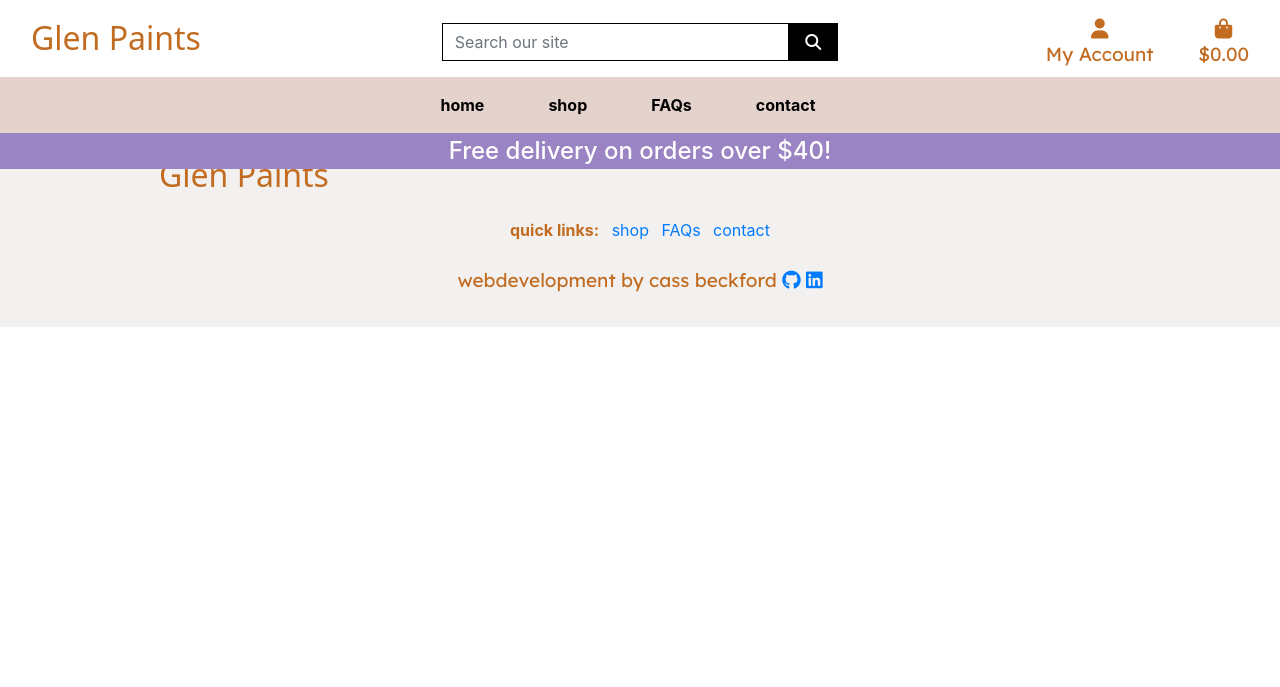
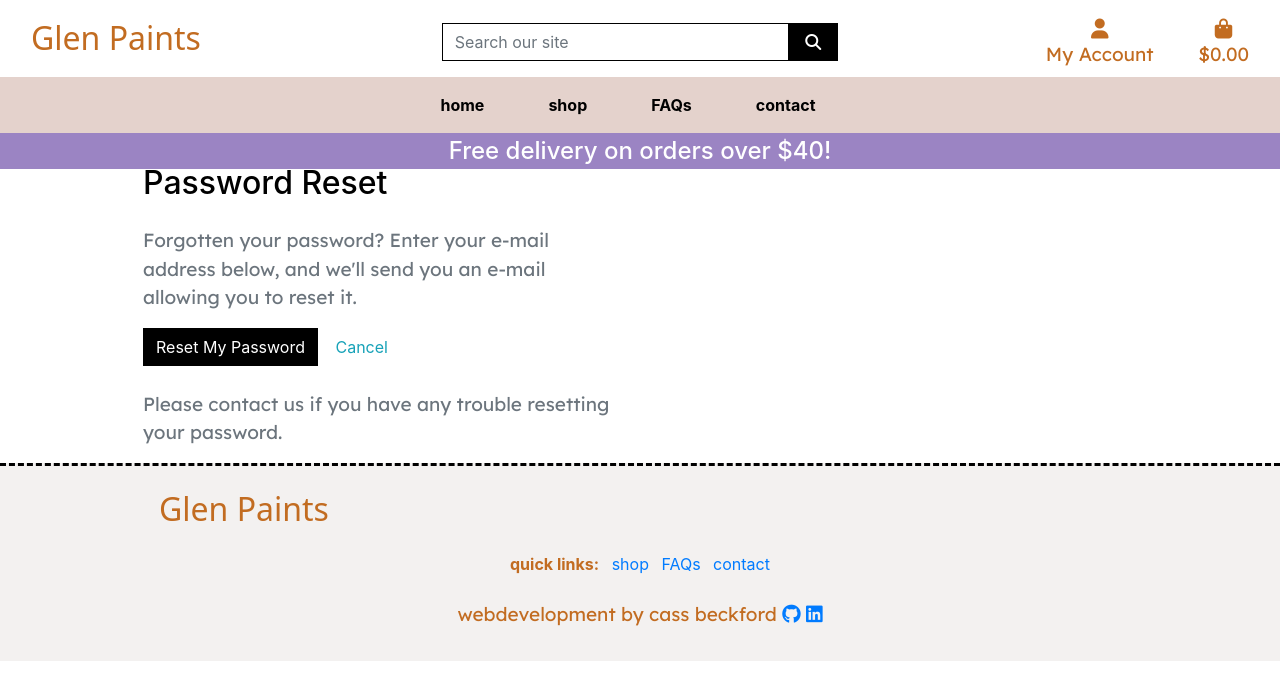
Before and after one commit to CassJBeckford/Glen_paints_MP4, a Django app: a page that uses templates/allauth/account/password_reset_done.html in a window 1280 px wide. Shown: the top 687 px of the page. Run offline with Django 3.2, Linux system fonts and the light colour scheme; parts of the project's set-up code (start-up, migrations or seed data) failed here and were passed over; some libraries are stand-ins or nearby versions; some web fonts are replaced.

Commit message:
Add crispy form

```diff
--- a/templates/allauth/account/password_reset_done.html
+++ b/templates/allauth/account/password_reset_done.html
@@ -5,12 +5,21 @@
 
 {% block head_title %}{% trans "Password Reset" %}{% endblock %}
 
-{% block content %}
-    <h1>{% trans "Password Reset" %}</h1>
+{% block inner_content %}
 
+    <h2 class="header-title">{% trans "Password Reset" %}</h2>
     {% if user.is_authenticated %}
     {% include "account/snippets/already_logged_in.html" %}
     {% endif %}
 
-    <p>{% blocktrans %}We have sent you an e-mail. If you have not received it please check your spam folder. Otherwise contact us if you do not receive it in a few minutes.{% endblocktrans %}</p>
+    <p>{% trans "Forgotten your password? Enter your e-mail address below, and we'll send you an e-mail allowing you to reset it." %}</p>
+
+    <form method="POST" action="{% url 'account_reset_password' %}" class="password_reset">
+        {% csrf_token %}
+        {{ form|crispy }}
+        <input type="submit" value="{% trans 'Reset My Password' %}" />
+        <a class="btn books-button-white" href="{% url 'home' %}">Cancel</a>
+    </form>
+
+    <p>{% blocktrans %}Please contact us if you have any trouble resetting your password.{% endblocktrans %}</p>
 {% endblock %}
```
Also changed, not shown: templates/allauth/account/password_change.html (+4 -4 lines).
